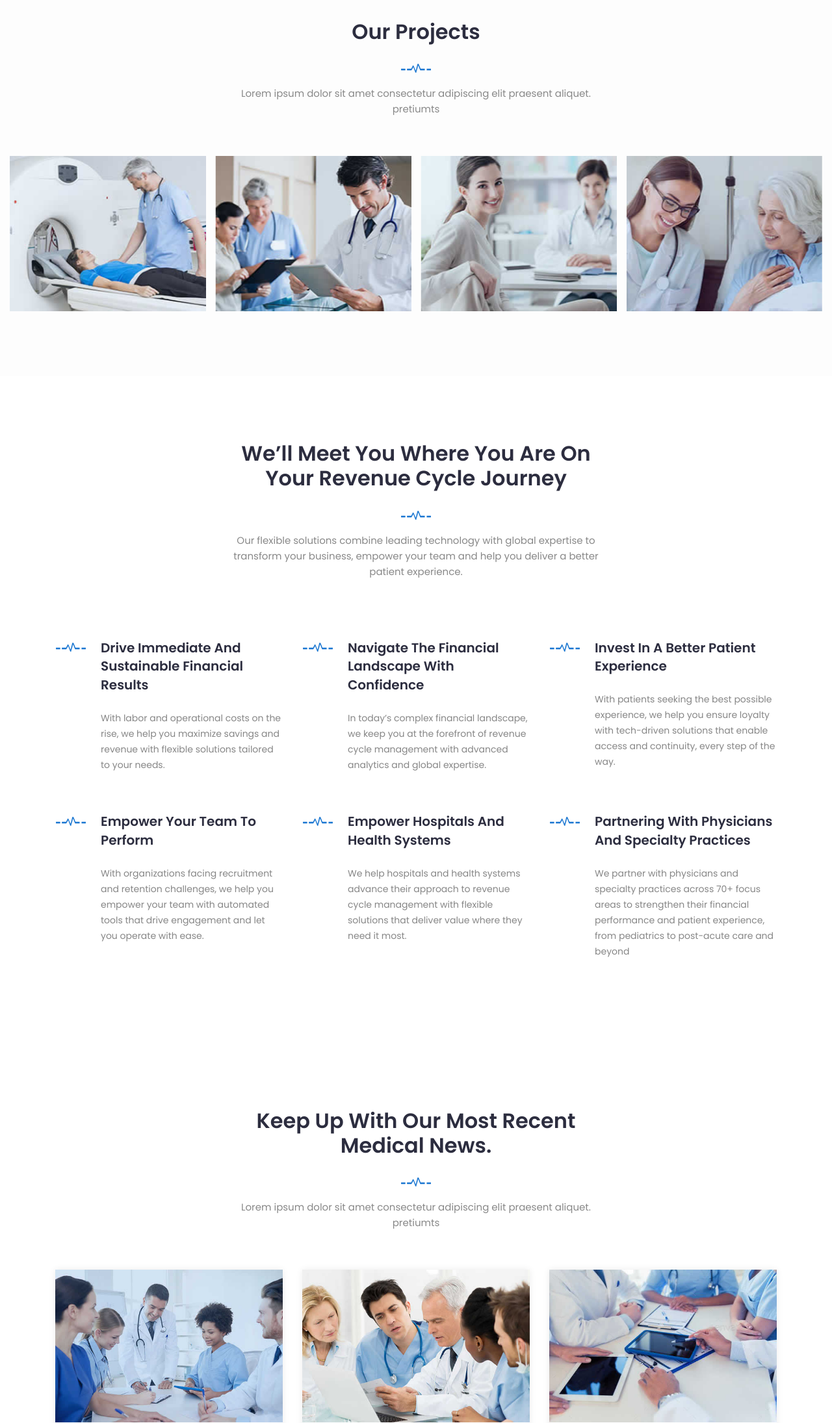
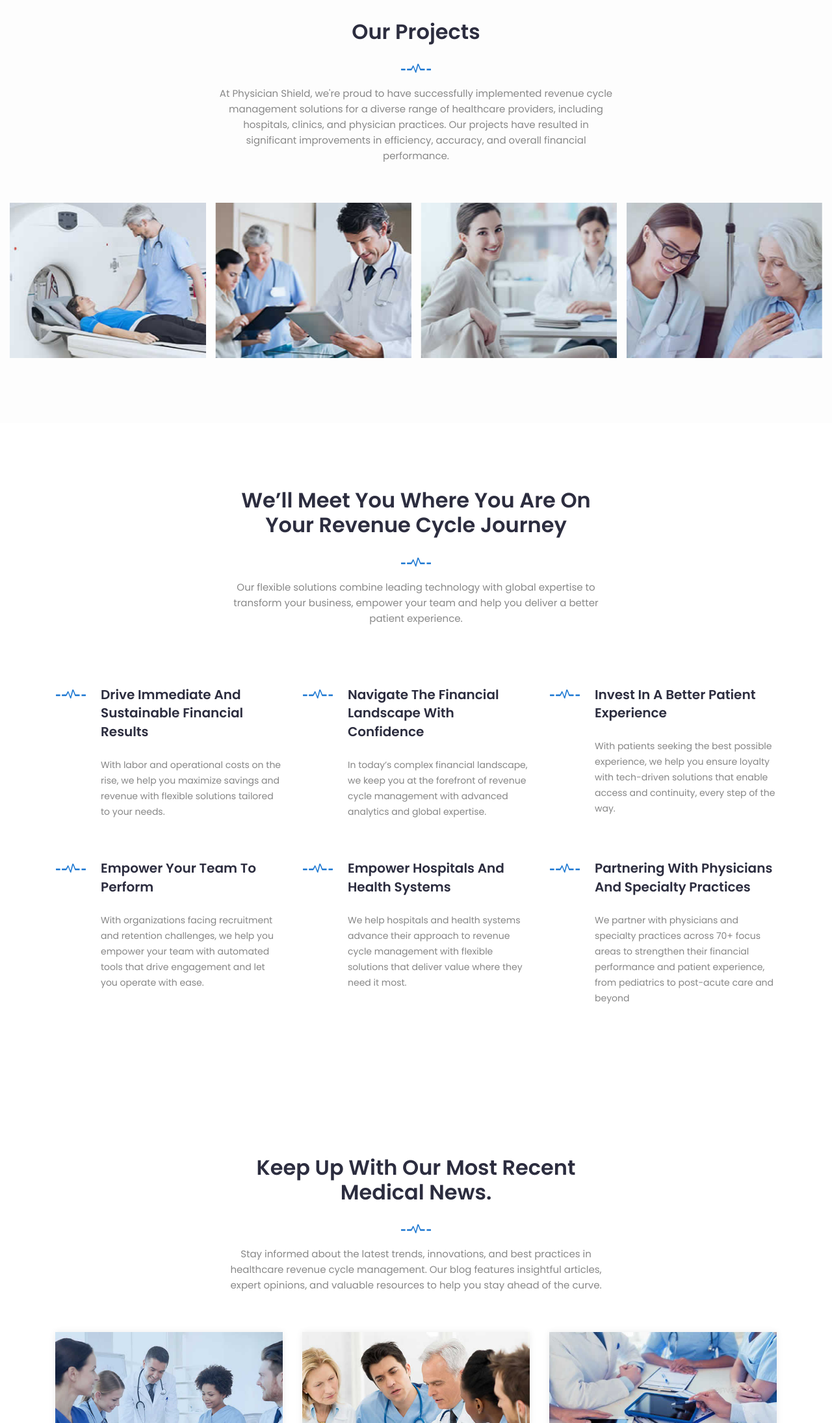
Before and after one commit to maniaimam/physician-shield, a plain HTML site: page index.html in a window 1280 px wide. Shown: the part 3480-5670 px from the top of the page at 65% size. Drawn offline with Linux system fonts and the light colour scheme; a script that the page names is missing.

Commit message:
changing up some paragraphs

```diff
--- a/index.html
+++ b/index.html
@@ -459,7 +459,7 @@
 						<div class="section-title">
 							<h2>Our Projects</h2>
 							<img src="img/section-img.png" alt="#">
-							<p>Lorem ipsum dolor sit amet consectetur adipiscing elit praesent aliquet. pretiumts</p>
+							<p>At Physician Shield, we're proud to have successfully implemented revenue cycle management solutions for a diverse range of healthcare providers, including hospitals, clinics, and physician practices. Our projects have resulted in significant improvements in efficiency, accuracy, and overall financial performance.</p>
 						</div>
 					</div>
 				</div>
@@ -605,7 +605,7 @@
 						<div class="section-title">
 							<h2>Keep up with Our Most Recent Medical News.</h2>
 							<img src="img/section-img.png" alt="#">
-							<p>Lorem ipsum dolor sit amet consectetur adipiscing elit praesent aliquet. pretiumts</p>
+							<p>Stay informed about the latest trends, innovations, and best practices in healthcare revenue cycle management. Our blog features insightful articles, expert opinions, and valuable resources to help you stay ahead of the curve.</p>
 						</div>
 					</div>
 				</div>
```
